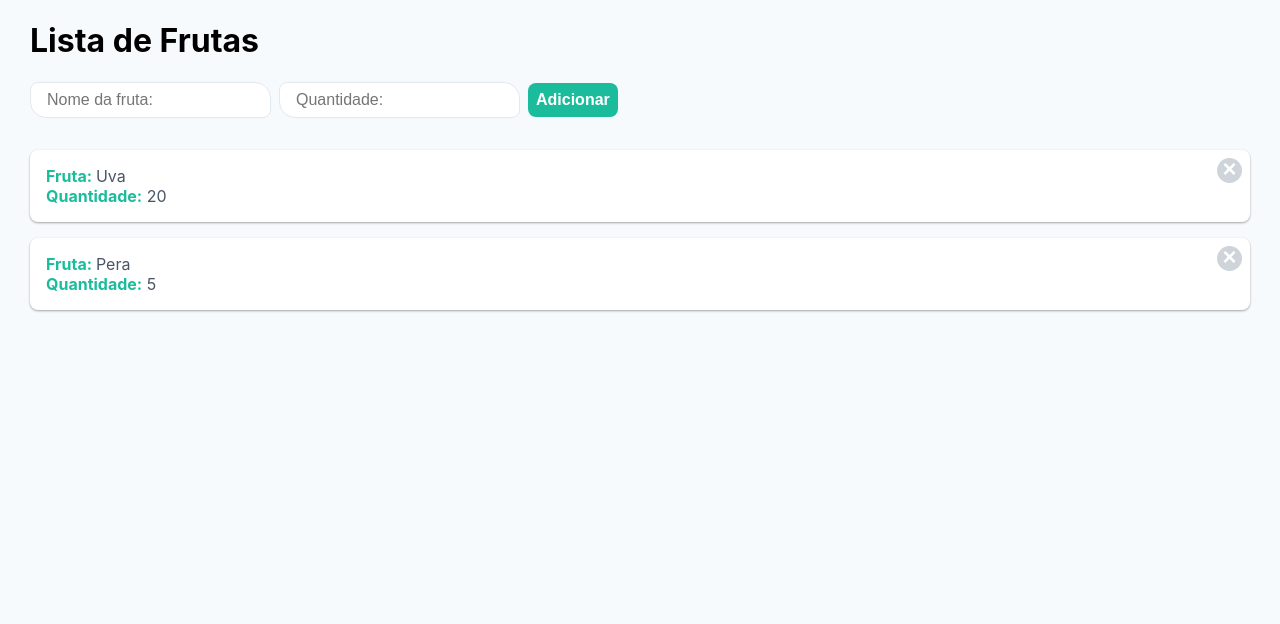
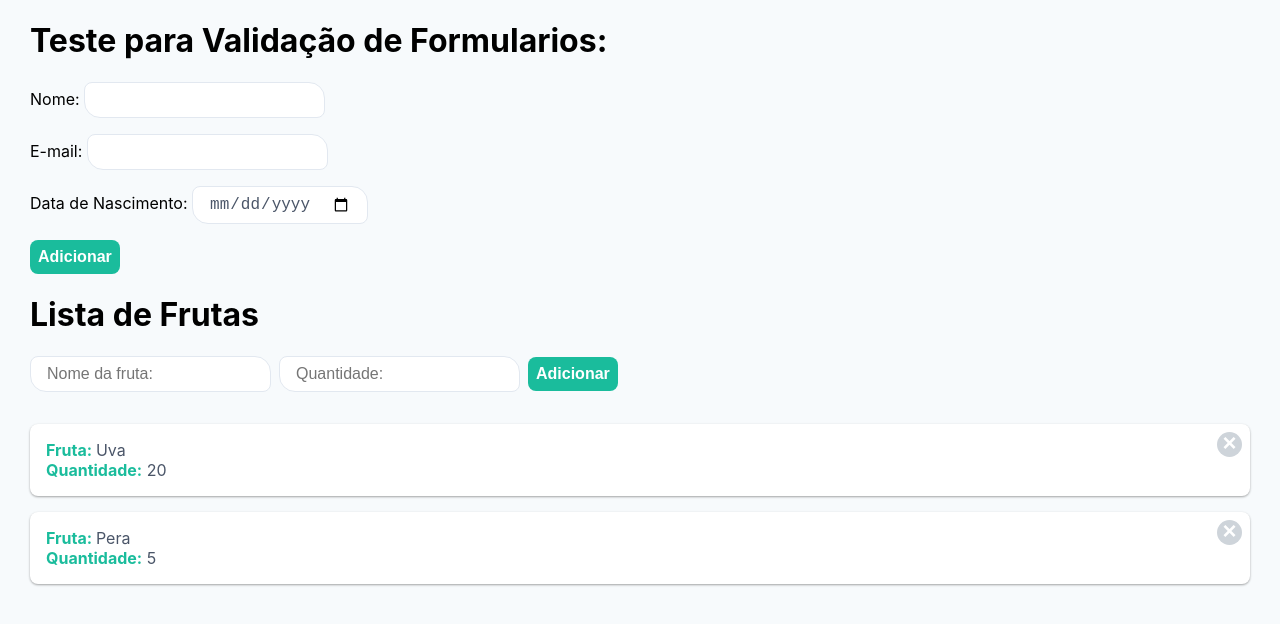
Before and after one commit to joaopedro7423/terceiroReact, a React (Create React App) app in the folder frutaria/: page / in a window 1280 px wide. Shown: the top 624 px of the page. Built offline with nearby package versions, Linux system fonts and the light colour scheme.

Commit message:
Validação de dados com formik

```diff
--- a/frutaria/package.json
+++ b/frutaria/package.json
@@ -6,6 +6,7 @@
     "@testing-library/jest-dom": "^5.11.5",
     "@testing-library/react": "^11.1.0",
     "@testing-library/user-event": "^12.1.10",
+    "formik": "^2.2.1",
     "react": "^17.0.1",
     "react-dom": "^17.0.1",
     "react-scripts": "4.0.0",
--- a/frutaria/src/components/Fruta.jsx
+++ b/frutaria/src/components/Fruta.jsx
@@ -8,8 +8,8 @@ const Fruta=({fruta})=>{
     const dispatch = useDispatch();
 
     return(
-        <div>
-   <div className="fruta">
+        <div className="fruta">
+   <div >
         <ul>
             <li>
                 <strong>Fruta: </strong> {fruta.nome}
@@ -21,6 +21,10 @@ const Fruta=({fruta})=>{
         <button onClick={()=>dispatch(actions.remover(fruta))}>&times;</button>
 
     </div>
+
+
+
+
     </div>
     );
 };
--- a/frutaria/src/components/ListaFrutas.jsx
+++ b/frutaria/src/components/ListaFrutas.jsx
@@ -2,13 +2,57 @@ import React from 'react';
 import Fruta from './Fruta';
 import AdicionarFruta from './AdicionarFruta';
 import { useSelector } from 'react-redux';
+import { Formik } from 'formik';
 
 const ListaFrutas = ()=>{
     const frutas = useSelector(state => state.frutaReducers.frutas);
-
+    //aqui é como a main que junta todos os recursos
 
     return(
         <>
+            <h1>Teste para Validação de Formularios:</h1>
+            <Formik
+             initialValues={{nome:'',email:'',nascimento:''}}
+            validate ={(values)=>{
+                const errors ={};
+                if(!values.nome){
+                errors.nome ='O nome é obrigatorio';
+            }
+            if(!values.email){
+                errors.email ='O E-mail é obrigatorio';
+            }
+            if(!values.nascimento){
+                errors.nascimento ='O Nascimento é obrigatorio';
+            }
+            return errors;
+        }}
+        onSubmit={(values)=>{
+            alert(JSON.stringify(values));
+        }}
+        >
+
+            {(props)=>(
+            <form onSubmit={props.handleSubmit} noValidate>
+                <div>
+                    <label htmlFor="nome">Nome: </label>
+                    <input type="text" id="nome" name="nome" value={props.values.nome} onChange={props.handleChange}/>
+                    {props.errors.nome ? <div>{props.errors.nome}</div>: null}
+                </div>
+                <div>
+                       <label htmlFor="email">E-mail: </label>
+                    <input type="email" id="email" name="email" value={props.values.email} onChange={props.handleChange}/>
+                    {props.errors.email ? <div>{props.errors.email}</div>: null}
+                 </div>
+                 <div>
+                    <label htmlFor="date">Data de Nascimento: </label>
+                    <input type="date" id="nascimento" name="nascimento" value={props.values.nascimento} onChange={props.handleChange} />
+                    {props.errors.nascimento ? <div>{props.errors.nascimento}</div>: null}
+                </div>
+                 <button type="submit">Adicionar</button>
+            </form>
+            )}
+            </Formik>
+
             <h1>Lista de Frutas</h1>
             <AdicionarFruta/>
 
```
Also changed, not shown: 1 other file (tests, documents, lock files or other folders).
